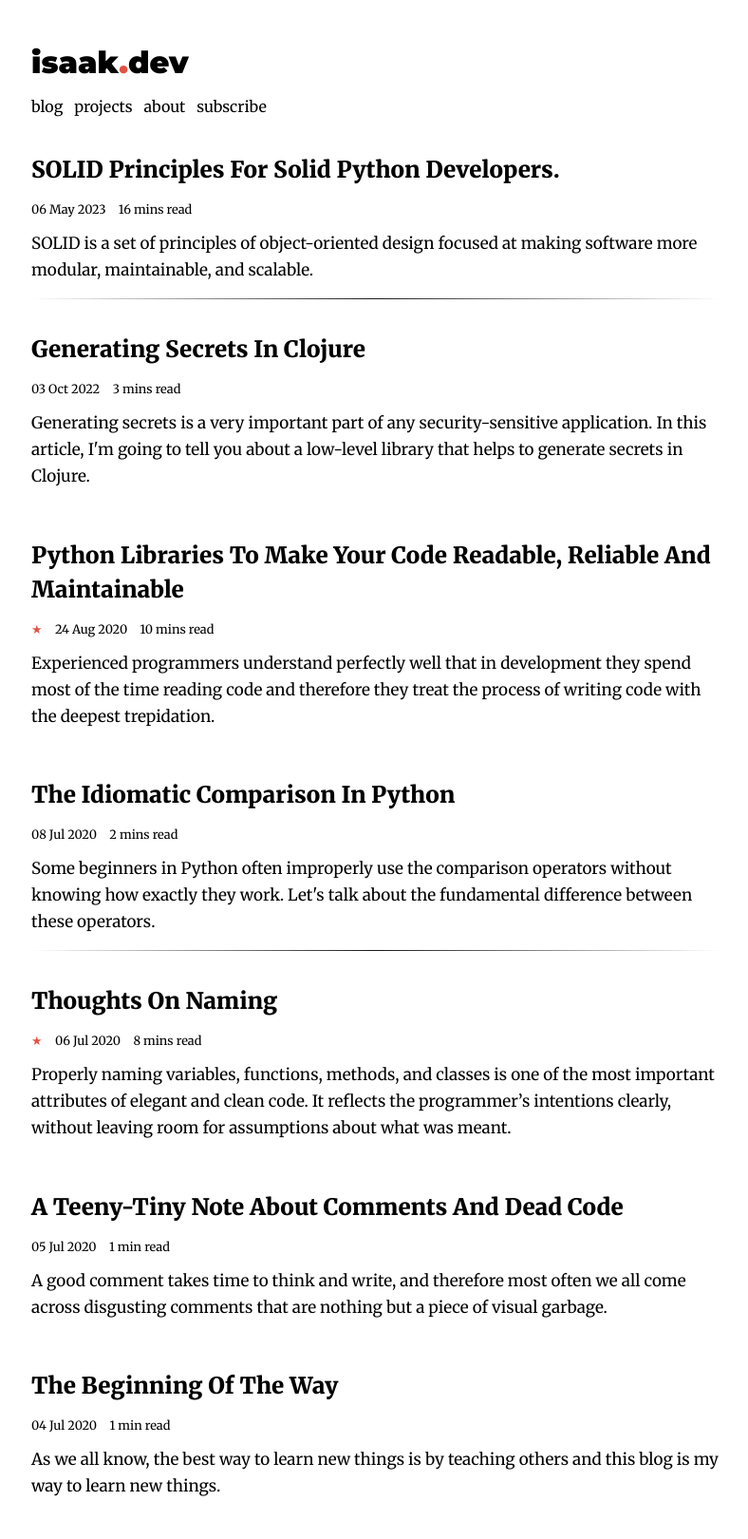
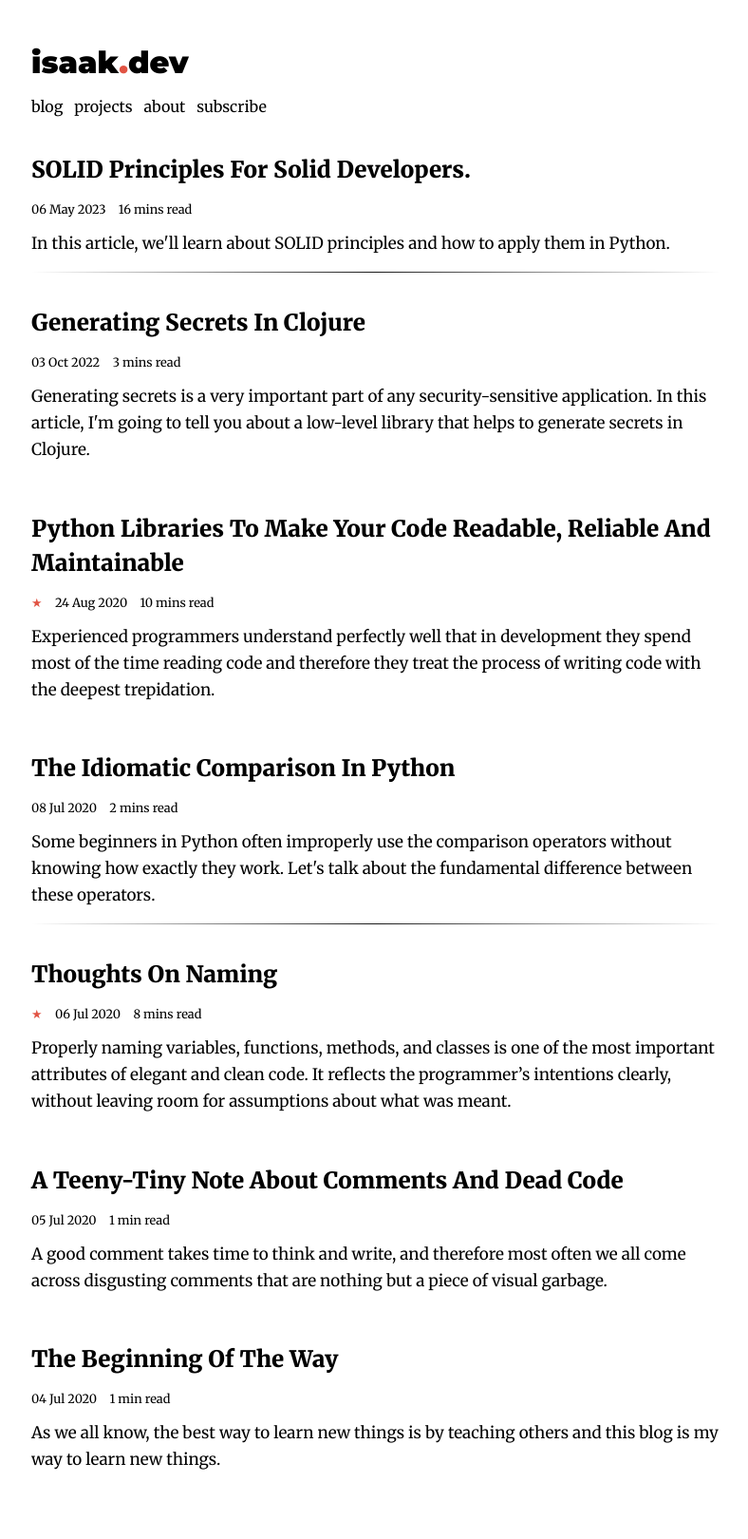
Before and after one commit to lk-geimfari/lk-geimfari.github.io, a Jekyll site: the page built from index.md, in a window 1280 px wide. Shown: the whole page at 95% size, without its empty margins (244-1032 px from the left). Built offline with Jekyll 4.4.1, drawn with Linux system fonts in a browser that asks for light colours; nearby versions of some CDN libraries; after the commit the page ends 1592 px from its top, so only the background shows below that.

```diff
--- a/_posts/2023-05-13-solid-python.md
+++ b/_posts/2023-05-13-solid-python.md
@@ -1,9 +1,9 @@
 ---
 layout: post
-title: SOLID Principles for solid Python Developers.
+title: SOLID Principles for solid developers.
 date: 2023-05-06
 preview_img:
-description: SOLID is a set of principles of object-oriented design focused at making software more modular, maintainable, and scalable.
+description: In this article, we'll learn about SOLID principles and how to apply them in Python.
 published: true
 ---
 
```
